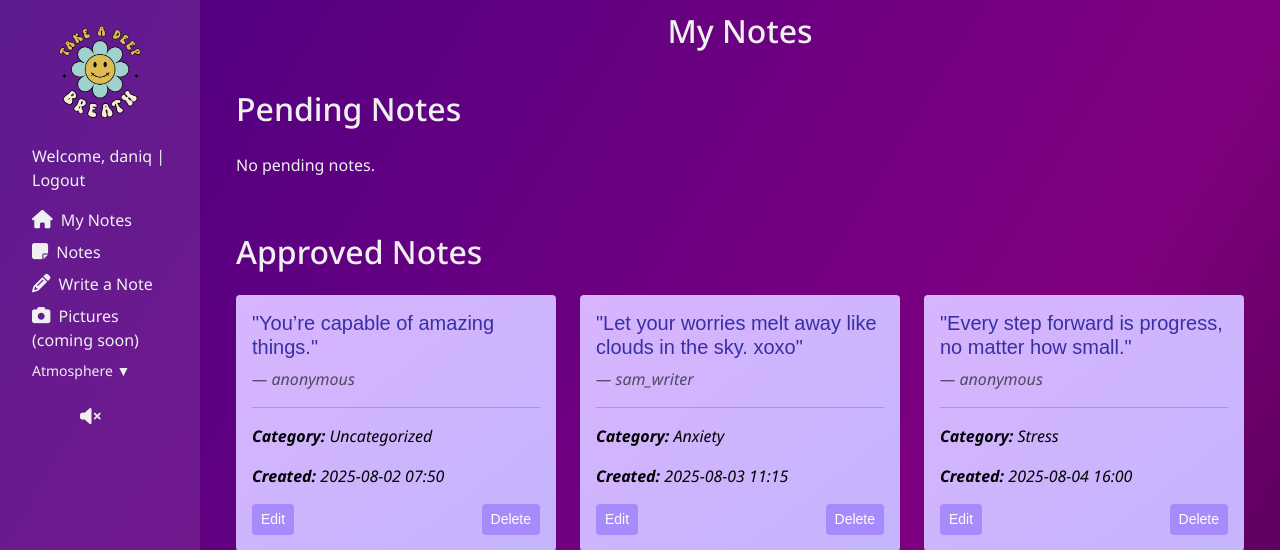
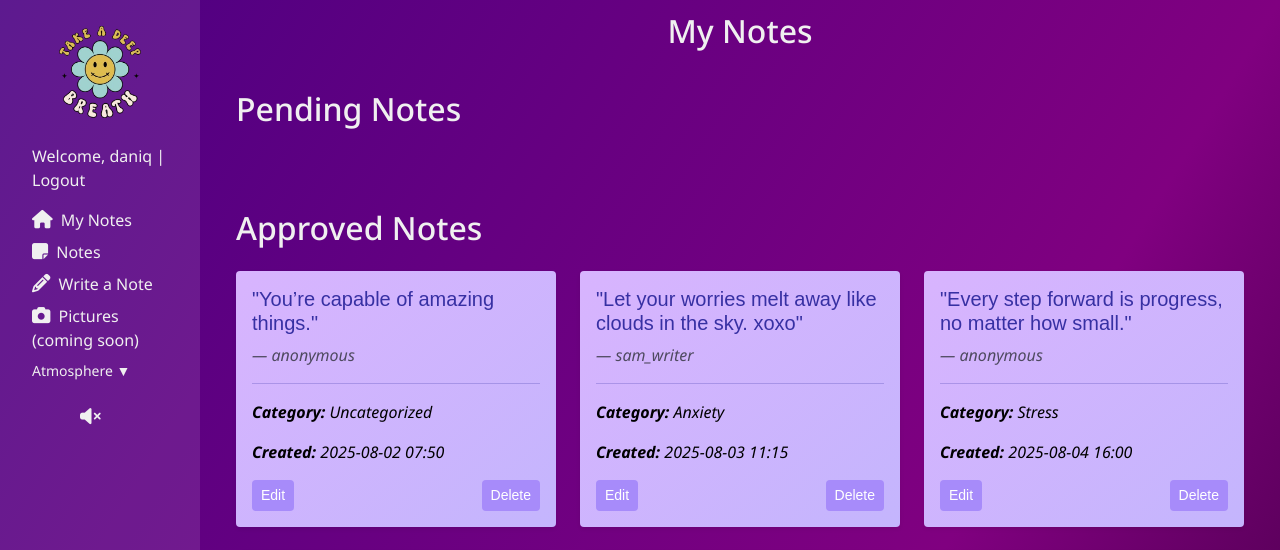
Before and after one commit to DaniqueJ-R/milestone_proj_3, a Django app: page /my-notes/ in a window 1280 px wide. Shown: the top 550 px of the page. Run offline with Django 4.2, Linux system fonts and the light colour scheme; a user stored in the database is signed in; data comes from the database, SQL or seed files in the repository; both versions use the stored data as it was after the commit; some libraries are stand-ins or nearby versions; some web fonts are replaced.

Commit message:
Updated pending notes message display

```diff
--- a/quote/templates/quote/my-notes.html
+++ b/quote/templates/quote/my-notes.html
@@ -4,9 +4,9 @@
 <div class="container my-4" id="my-notes-container">
   <!-- Pending Notes Section -->
 <h2 class="mb-4">Pending Notes</h2>
-{% if pending_notes %}
+{% if notes %}
   <div class="row">
-    {% for note in pending_notes %}
+    {% for note in notes %} {% if note.status == 0 %} {# Approved notes #}
       <div class="col-md-4 mb-4">
         <div class="card note-card h-100 shadow-sm">
           <div class="card-body">
@@ -22,7 +22,7 @@
           </div>
         </div>
       </div>
-    {% endfor %}
+    {% endif %} {% endfor %}
   </div>
 {% else %}
   <p>No pending notes.</p>
```
Also changed, not shown: db.sqlite3, mis/README_notes.md.
